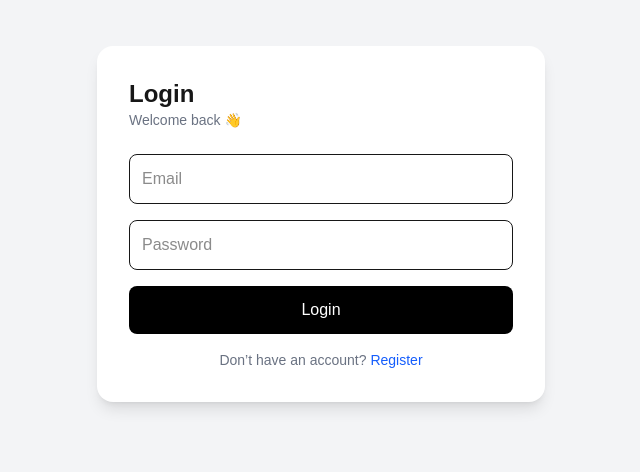
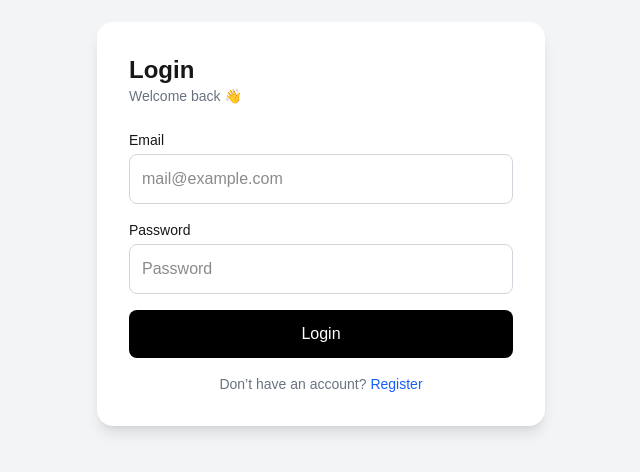
Before and after one commit to gozdekosa/nextjs-dashboard-saas, a Next.js app: page /login in a window 1280 px wide. Shown: the part 176-648 px from the top of the page, without its empty margins (319-959 px from the left). Built offline with nearby package versions, Linux system fonts and the light colour scheme; no server answers.

Commit message:
FormInput component

```diff
--- a/src/app/(auth)/login/page.tsx
+++ b/src/app/(auth)/login/page.tsx
@@ -7,10 +7,13 @@ import { useRouter } from "next/navigation";
 import { useState } from "react";
 import { useForm } from "react-hook-form";
 import { zodResolver } from "@hookform/resolvers/zod";
+import FormInput from "@/shared/components/form/FormInput";
+
 import {
   LoginSchema,
   type LoginFormData,
 } from "@/features/auth/schema/LoginSchema";
+
 import Link from "next/link";
 
 
@@ -74,35 +77,30 @@ export default function LoginPage() {
       >
 
       <div className="space-y-4">
-        <input
-          className="w-full border p-3 rounded-lg"
-          placeholder="Email"
+        <FormInput
+          label="Email"
+          placeholder="mail@example.com"
           {...register("email")}
+          error={errors.email?.message}
         />
-        {errors.email && (
-        <p className="text-sm text-red-500">
-          {errors.email?.message}
-        </p>
-        )}
 
-        <input
-          className="w-full border p-3 rounded-lg"
-          type="password"
+        <FormInput
+          label="Password"
           placeholder="Password"
           {...register("password")}
+          error={errors.password?.message}
+          type="password"
         />
-        {errors.password && (
-          <p className="text-sm text-red-500">
-            {errors.password?.message}
-          </p>
-        )}
       </div>
 
       <button
         type="submit"
-        className="w-full bg-black text-white p-3 rounded-lg cursor-pointer"
+        disabled={isSubmitting}
+        className="w-full bg-black text-white p-3 rounded-lg"
       >
-        Login
+        {isSubmitting
+          ? "Logging in..."
+          : "Login"}
       </button>
 
       <p className="text-sm text-center text-gray-500">
--- /dev/null
+++ b/src/shared/components/form/FormInput.tsx
@@ -0,0 +1,41 @@
+import { forwardRef, InputHTMLAttributes } from "react";
+
+type Props = InputHTMLAttributes<HTMLInputElement> & {
+  label: string;
+  error?: string;
+};
+
+const FormInput = forwardRef<HTMLInputElement, Props>(
+  ({ label, error, ...props }, ref) => {
+    return (
+      <div className="space-y-1">
+        <label className="block text-sm font-medium">
+          {label}
+        </label>
+
+        <input
+          ref={ref}
+          {...props}
+          className={`
+            w-full rounded-lg border p-3 outline-none
+            ${
+              error
+                ? "border-red-500"
+                : "border-gray-300"
+            }
+          `}
+        />
+
+        {error && (
+          <p className="text-sm text-red-500">
+            {error}
+          </p>
+        )}
+      </div>
+    );
+  }
+);
+
+FormInput.displayName = "FormInput";
+
+export default FormInput;
```
